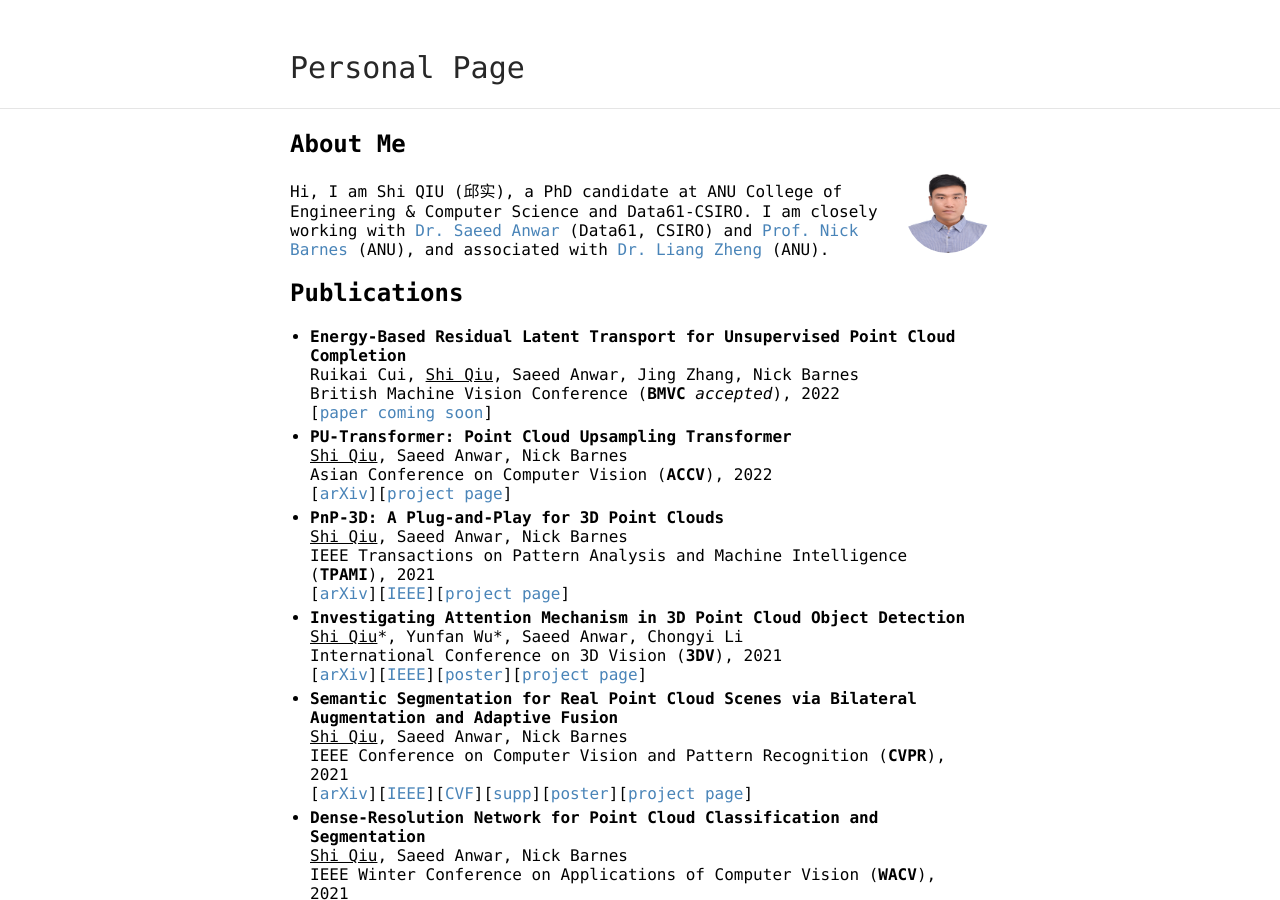
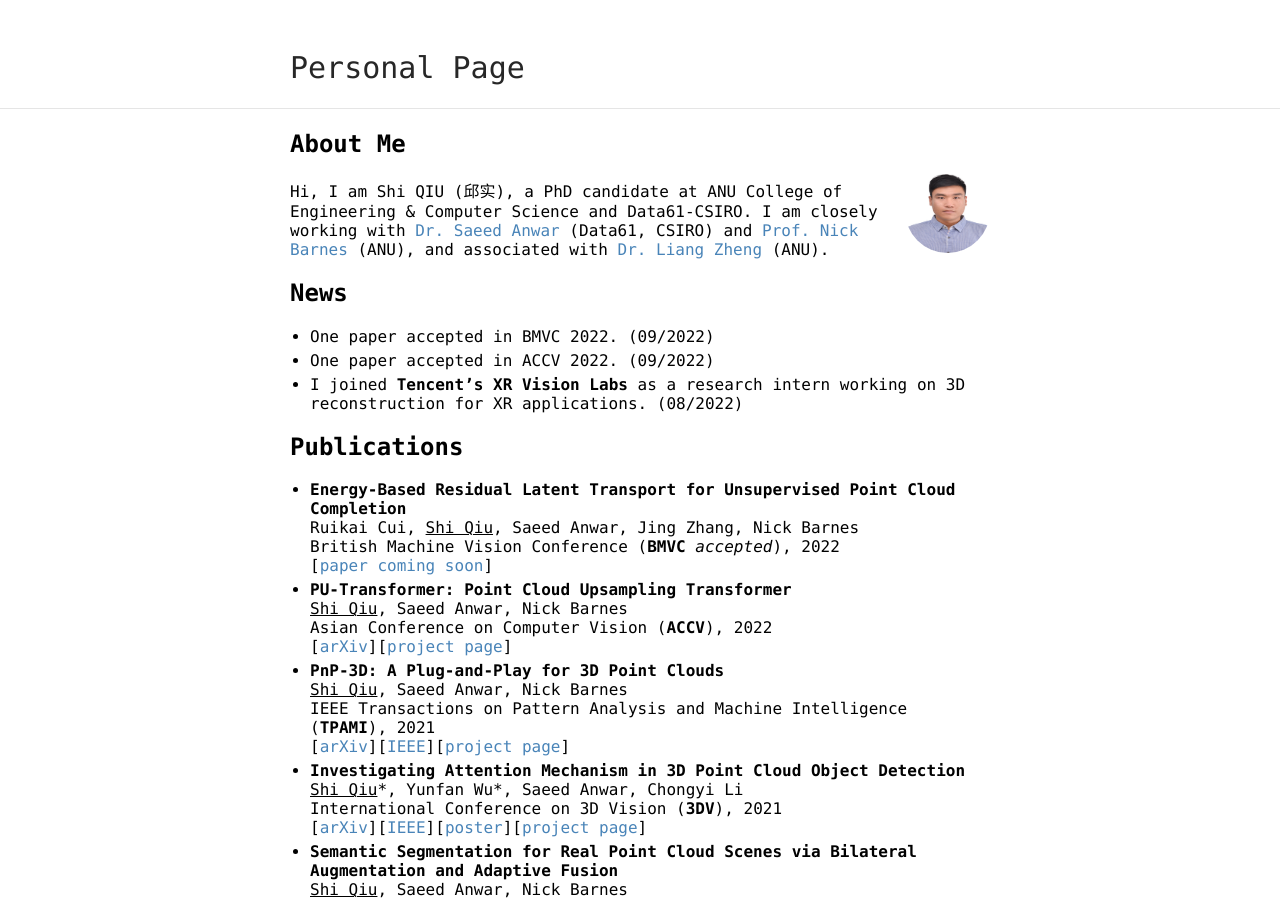
Before and after one commit to ShiQiu0419/ShiQiu0419.github.io, a Jekyll site: the page built from index.md, in a window 1280 px wide and 900 px high. Built offline with Jekyll 4.4.1, drawn with Linux system fonts in a browser that asks for light colours; our own code applies the rules of GitHub Pages for plain Markdown files.

Commit message:
Update index.md

```diff
--- a/index.md
+++ b/index.md
@@ -6,6 +6,11 @@ layout: default
 <img class="profile-picture" src="me.jpg">
 
 Hi, I am Shi QIU (邱实), a PhD candidate at ANU College of Engineering & Computer Science and Data61-CSIRO. I am closely working with [Dr. Saeed Anwar](https://saeed-anwar.github.io/) (Data61, CSIRO) and [Prof. Nick Barnes](http://users.cecs.anu.edu.au/~nmb/) (ANU), and associated with [Dr. Liang Zheng](https://zheng-lab.cecs.anu.edu.au/index.html) (ANU).
+
+## News
+* One paper accepted in BMVC 2022. (09/2022)
+* One paper accepted in ACCV 2022. (09/2022)
+* I joined **Tencent's XR Vision Labs** as a research intern working on 3D reconstruction for XR applications. (08/2022)
 
 ## Publications
 * **Energy-Based Residual Latent Transport for Unsupervised Point Cloud Completion**
```
